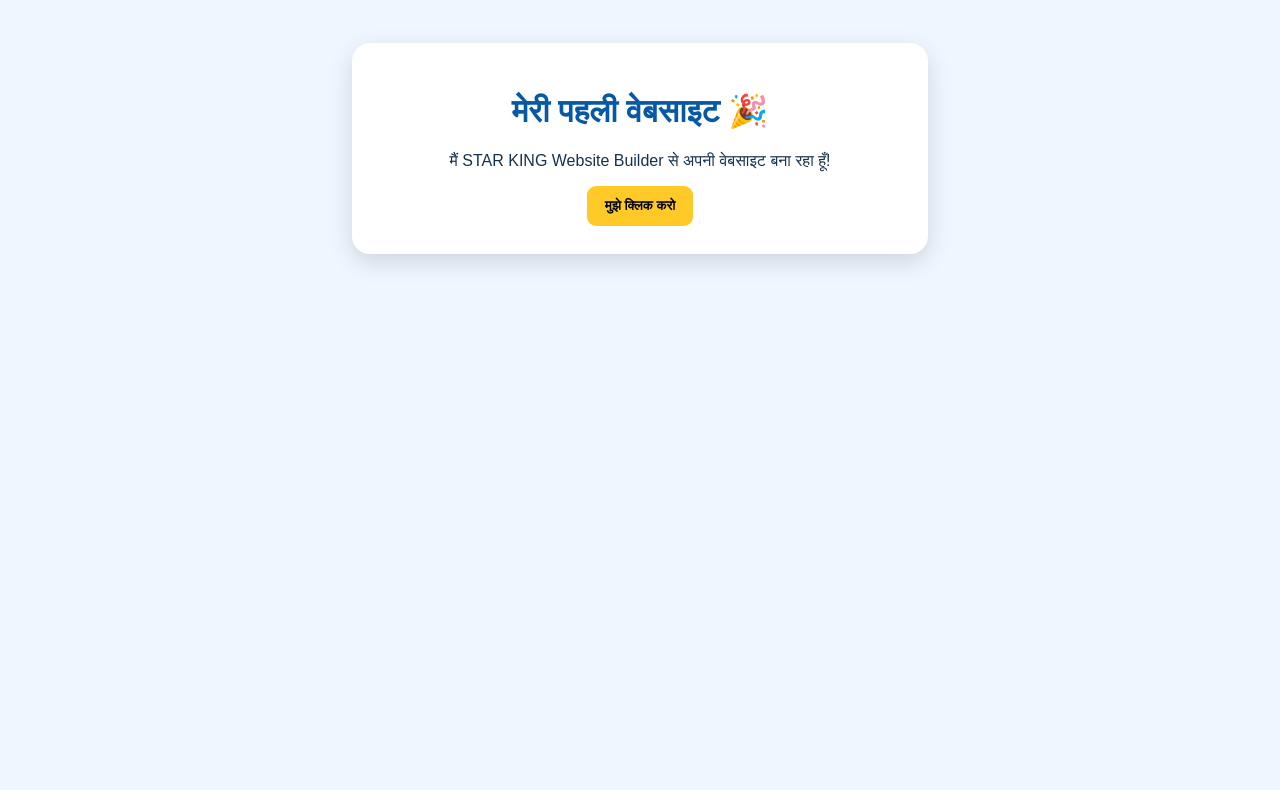
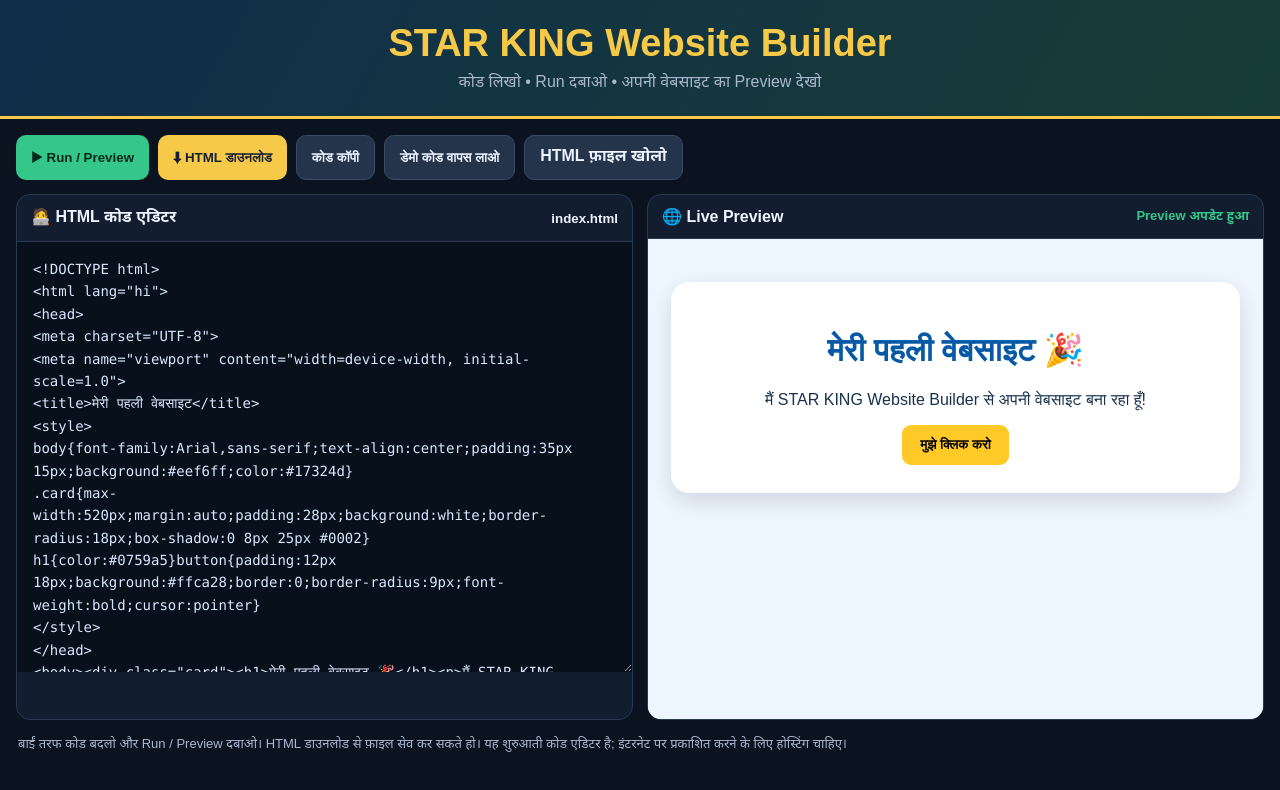
Before and after one commit to rehanansari63577-ops/suraj-kumar-code-crack, a plain HTML site: page index.html in a window 1280 px wide. Drawn offline with Linux system fonts and the light colour scheme.

Commit message:
Replace starter page with STAR KING Website Builder

```diff
--- a/index.html
+++ b/index.html
@@ -1,21 +1,60 @@
 <!DOCTYPE html>
 <html lang="hi">
 <head>
-  <meta charset="UTF-8">
-  <meta name="viewport" content="width=device-width, initial-scale=1.0">
-  <title>मेरी पहली वेबसाइट</title>
-  <style>
-    body { font-family: Arial, sans-serif; text-align: center; padding: 35px 15px; background: #eef6ff; color: #17324d; }
-    .card { max-width: 520px; margin: auto; padding: 28px; background: white; border-radius: 18px; box-shadow: 0 8px 25px #0002; }
-    h1 { color: #0759a5; }
-    button { padding: 12px 18px; background: #ffca28; border: 0; border-radius: 9px; font-weight: bold; cursor: pointer; }
-  </style>
+<meta charset="UTF-8">
+<meta name="viewport" content="width=device-width, initial-scale=1.0">
+<title>STAR KING Website Builder</title>
+<style>
+:root{--bg:#0b1220;--panel:#121d30;--line:#2a3a52;--gold:#f7c948;--text:#edf3ff;--muted:#aab8ce;--green:#35c78a}
+*{box-sizing:border-box}body{margin:0;background:var(--bg);color:var(--text);font-family:Arial,"Noto Sans Devanagari",sans-serif}
+header{padding:22px 16px;background:linear-gradient(120deg,#102e4b,#173d36);border-bottom:3px solid var(--gold);text-align:center}
+header h1{margin:0;color:var(--gold);font-size:clamp(25px,5vw,38px)}header p{margin:8px 0 0;color:var(--muted)}
+main{max-width:1400px;margin:auto;padding:16px}.toolbar{display:flex;flex-wrap:wrap;gap:9px;margin-bottom:14px}
+button,.file-label{border:0;border-radius:10px;padding:11px 15px;font-weight:700;cursor:pointer;background:var(--gold);color:#172033}
+button.secondary,.file-label.secondary{background:#24344b;color:var(--text);border:1px solid #3a4c65}button.green{background:var(--green);color:#06281b}
+.panel{background:var(--panel);border:1px solid var(--line);border-radius:14px;overflow:hidden;min-width:0}
+.panel-head{display:flex;justify-content:space-between;align-items:center;gap:10px;padding:12px 14px;border-bottom:1px solid var(--line);font-weight:bold}
+textarea{display:block;width:100%;min-height:430px;resize:vertical;border:0;outline:0;background:#08101c;color:#d9e8ff;padding:16px;font:14px/1.6 Consolas,Monaco,monospace}
+iframe{display:block;width:100%;height:480px;background:#fff;border:0}.workspace{display:grid;grid-template-columns:minmax(0,1fr) minmax(0,1fr);gap:14px}
+.note{color:var(--muted);font-size:13px;line-height:1.6;margin:14px 2px}#status{color:var(--green);font-size:13px}
+@media(max-width:800px){.workspace{grid-template-columns:1fr}textarea{min-height:300px}iframe{height:390px}}
+</style>
 </head>
 <body>
-  <div class="card">
-    <h1>मेरी पहली वेबसाइट 🎉</h1>
-    <p>मैं STAR KING Website Builder से अपनी वेबसाइट बना रहा हूँ!</p>
-    <button onclick="alert('बहुत बढ़िया! आपका बटन काम कर रहा है।')">मुझे क्लिक करो</button>
-  </div>
+<header><h1>STAR KING Website Builder</h1><p>कोड लिखो • Run दबाओ • अपनी वेबसाइट का Preview देखो</p></header>
+<main>
+<div class="toolbar">
+<button id="run" class="green">▶ Run / Preview</button><button id="download">⬇ HTML डाउनलोड</button><button id="copy" class="secondary">कोड कॉपी</button><button id="example" class="secondary">डेमो कोड वापस लाओ</button><label class="file-label secondary" for="upload">HTML फ़ाइल खोलो</label><input id="upload" type="file" accept=".html,.htm,text/html" hidden>
+</div>
+<div class="workspace">
+<section class="panel"><div class="panel-head"><span>🧑‍💻 HTML कोड एडिटर</span><small>index.html</small></div>
+<textarea id="code" spellcheck="false" aria-label="HTML code editor"><!DOCTYPE html>
+<html lang="hi">
+<head>
+<meta charset="UTF-8">
+<meta name="viewport" content="width=device-width, initial-scale=1.0">
+<title>मेरी पहली वेबसाइट</title>
+<style>
+body{font-family:Arial,sans-serif;text-align:center;padding:35px 15px;background:#eef6ff;color:#17324d}
+.card{max-width:520px;margin:auto;padding:28px;background:white;border-radius:18px;box-shadow:0 8px 25px #0002}
+h1{color:#0759a5}button{padding:12px 18px;background:#ffca28;border:0;border-radius:9px;font-weight:bold;cursor:pointer}
+</style>
+</head>
+<body><div class="card"><h1>मेरी पहली वेबसाइट 🎉</h1><p>मैं STAR KING Website Builder से अपनी वेबसाइट बना रहा हूँ!</p><button onclick="alert('बहुत बढ़िया! आपका बटन काम कर रहा है।')">मुझे क्लिक करो</button></div></body>
+</html></textarea></section>
+<section class="panel"><div class="panel-head"><span>🌐 Live Preview</span><span id="status">तैयार</span></div><iframe id="preview" title="वेबसाइट प्रीव्यू" sandbox="allow-scripts"></iframe></section>
+</div>
+<p class="note">बाईं तरफ कोड बदलो और Run / Preview दबाओ। HTML डाउनलोड से फ़ाइल सेव कर सकते हो। यह शुरुआती कोड एडिटर है; इंटरनेट पर प्रकाशित करने के लिए होस्टिंग चाहिए।</p>
+</main>
+<script>
+const editor=document.getElementById('code'),preview=document.getElementById('preview'),statusText=document.getElementById('status'),starter=editor.value;
+function runCode(){preview.srcdoc=editor.value;statusText.textContent='Preview अपडेट हुआ'}
+document.getElementById('run').addEventListener('click',runCode);
+document.getElementById('download').addEventListener('click',()=>{const blob=new Blob([editor.value],{type:'text/html;charset=utf-8'}),url=URL.createObjectURL(blob),a=document.createElement('a');a.href=url;a.download='index.html';document.body.appendChild(a);a.click();a.remove();URL.revokeObjectURL(url)});
+document.getElementById('copy').addEventListener('click',async()=>{try{await navigator.clipboard.writeText(editor.value);statusText.textContent='कोड कॉपी हो गया'}catch(e){editor.focus();editor.select();statusText.textContent='Ctrl+C दबाकर कॉपी करें'}});
+document.getElementById('example').addEventListener('click',()=>{editor.value=starter;runCode()});
+document.getElementById('upload').addEventListener('change',async e=>{const file=e.target.files&&e.target.files[0];if(!file)return;editor.value=await file.text();runCode();e.target.value=''});
+runCode();
+</script>
 </body>
 </html>
```
